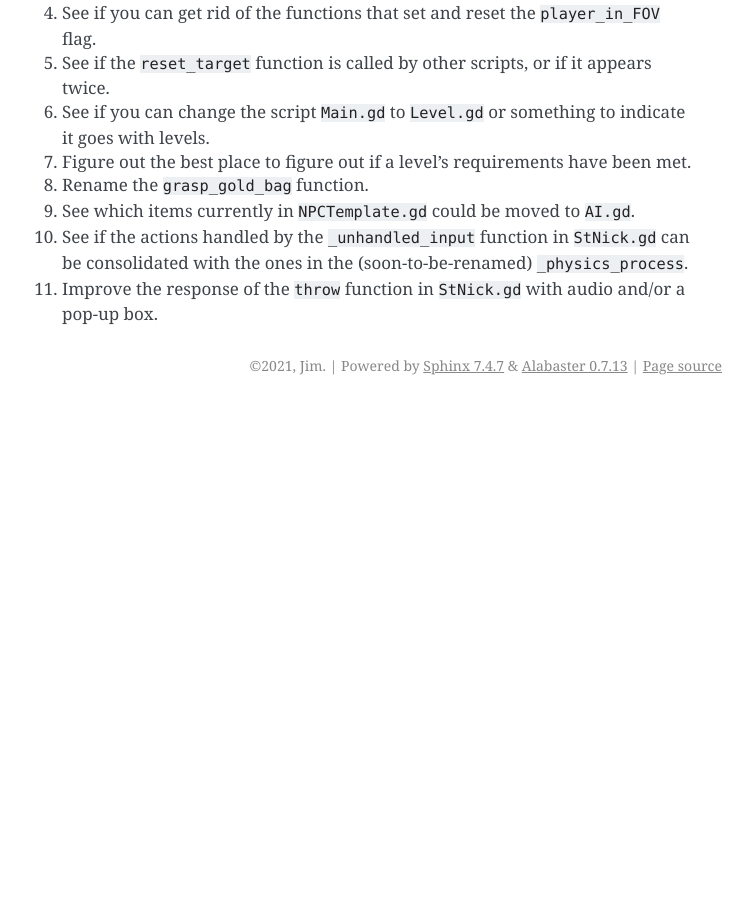
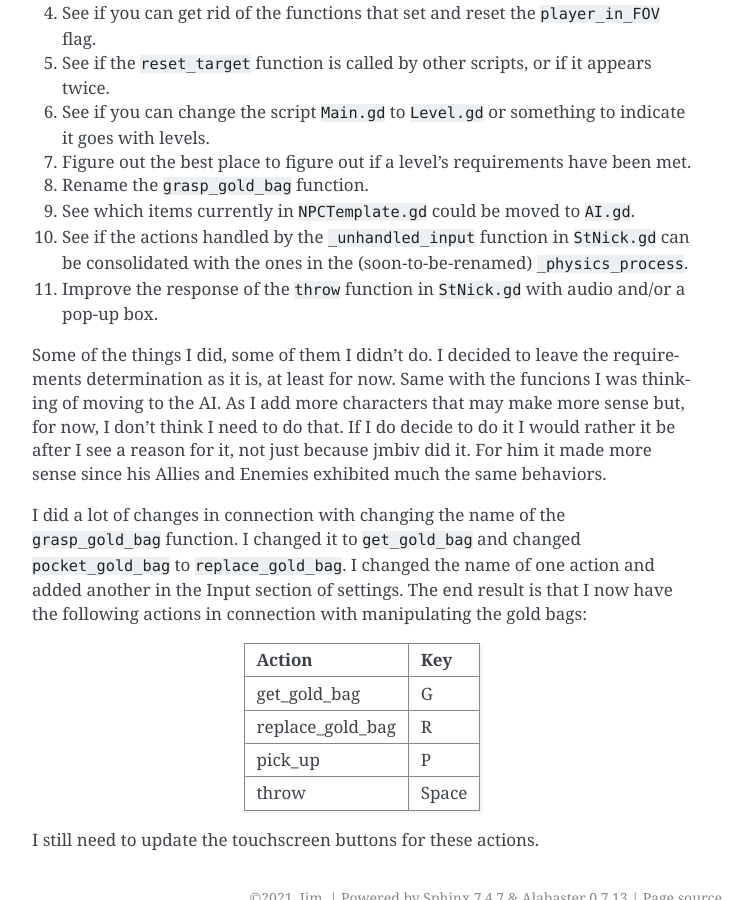
Before and after one commit to JMorris1575/Christmas2022, a Sphinx documentation site: the page built from docs/st_nick_game_dev.rst, in a window 1280 px wide and 900 px high, scrolled down 52871 px. Shown: the whole window, without its empty margins (388-1141 px from the left). Built offline with Sphinx 7.4.7, drawn with Linux system fonts in a browser that asks for light colours; before the commit the page ends 53276 px from its top, so only the background shows below that.

Commit message:
Finished refactoring and summarized some of the changes.

```diff
--- a/docs/st_nick_game_dev.rst
+++ b/docs/st_nick_game_dev.rst
@@ -2092,3 +2092,28 @@ I will try to make a list to help me go from easiest to hardest:
 #. See if the actions handled by the ``_unhandled_input`` function in ``StNick.gd`` can be consolidated with the ones in
    the (soon-to-be-renamed) ``_physics_process``.
 #. Improve the response of the ``throw`` function in ``StNick.gd`` with audio and/or a pop-up box.
+
+Some of the things I did, some of them I didn't do. I decided to leave the requirements determination as it is, at least
+for now. Same with the funcions I was thinking of moving to the AI. As I add more characters that may make more sense
+but, for now, I don't think I need to do that. If I do decide to do it I would rather it be after I see a reason for it,
+not just because jmbiv did it. For him it made more sense since his Allies and Enemies exhibited much the same
+behaviors.
+
+I did a lot of changes in connection with changing the name of the ``grasp_gold_bag`` function. I changed it to
+``get_gold_bag`` and changed ``pocket_gold_bag`` to ``replace_gold_bag``. I changed the name of one action and added
+another in the Input section of settings. The end result is that I now have the following actions in connection with
+manipulating the gold bags:
+
++------------------------+---------+
+| **Action**             | **Key** |
++========================+=========+
+| get_gold_bag           |    G    |
++------------------------+---------+
+| replace_gold_bag       |    R    |
++------------------------+---------+
+| pick_up                |    P    |
++------------------------+---------+
+| throw                  |  Space  |
++------------------------+---------+
+
+I still need to update the touchscreen buttons for these actions.
```
